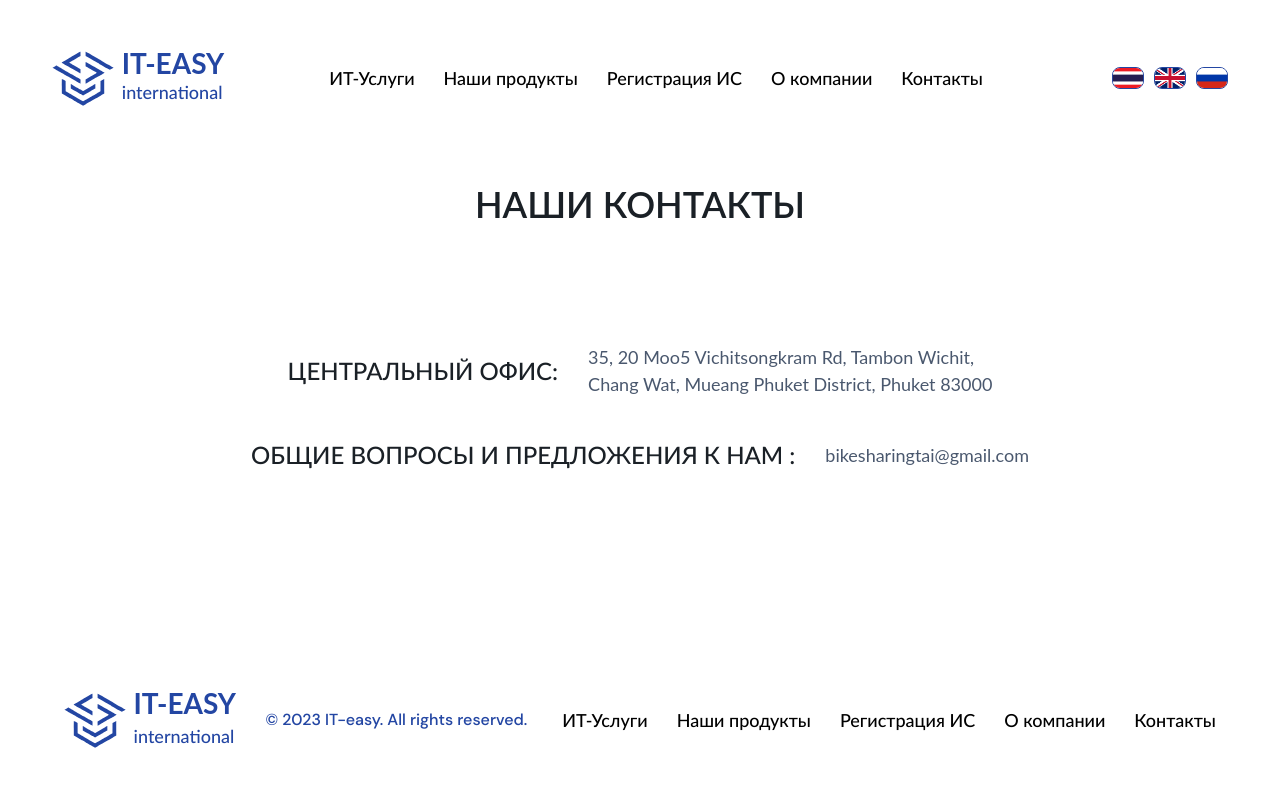
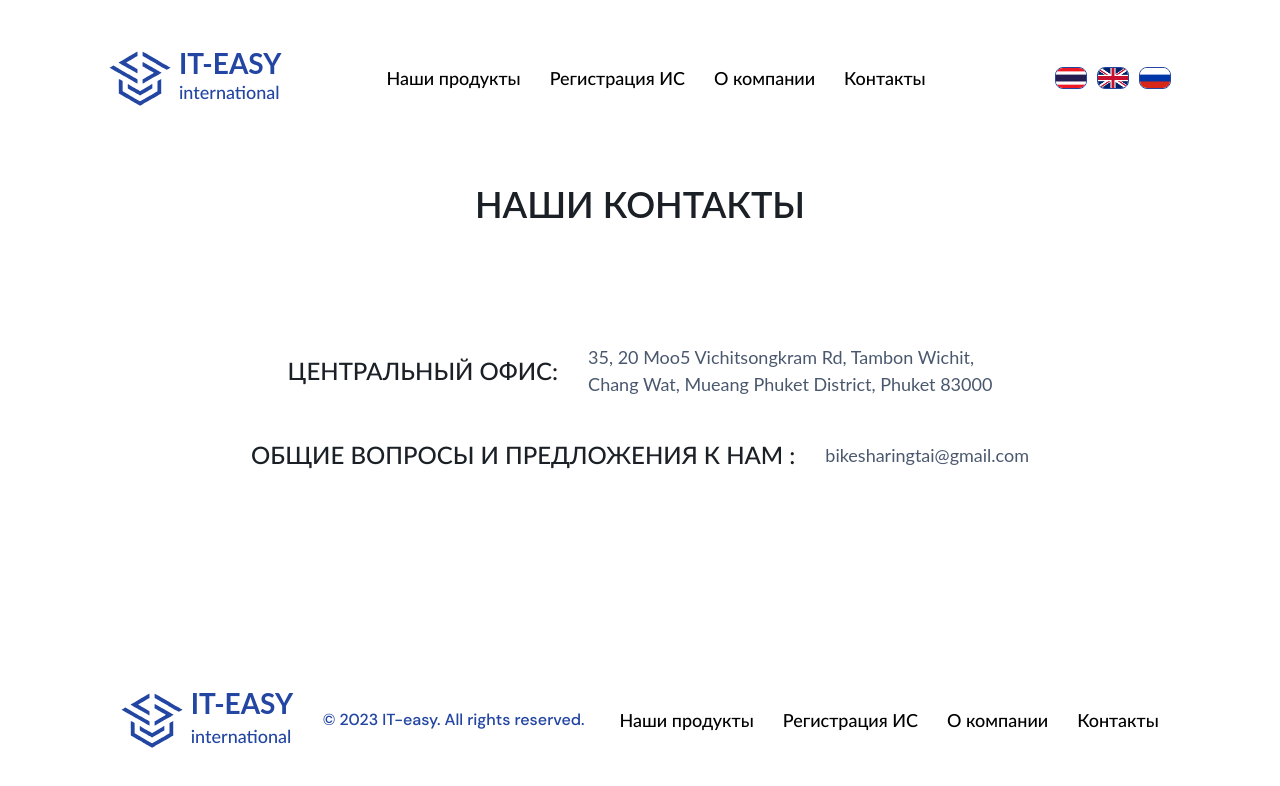
Before and after one commit to MaximEsin/It-easy, a React (Create React App) app: page /contacts in a window 1280 px wide. Shown: the top 786 px of the page. Built offline with nearby package versions, Linux system fonts and the light colour scheme; a web font is replaced by a local one.

Commit message:
Unused navItem disabled

```diff
--- a/src/components/Footer.jsx
+++ b/src/components/Footer.jsx
@@ -19,7 +19,7 @@ const Footer = () => {
           © 2023 IT-easy. All rights reserved.
         </p>
         <nav className={styles.footer__nav}>
-          <Link className={styles.footer__link} to="/services">
+          <Link className={styles.footer__disabled} to="/services">
             <p className={styles.footer__navItem}>{data.footerOne}</p>
           </Link>
           <Link className={styles.footer__link} to="/products">
--- a/src/components/Footer.module.scss
+++ b/src/components/Footer.module.scss
@@ -65,6 +65,10 @@
     transition: color 0.3s ease;
   }
 
+  &__disabled {
+    display: none;
+  }
+
   &__navItem:hover {
     color: rgba(35, 70, 163, 1);
   }
--- a/src/components/Header.jsx
+++ b/src/components/Header.jsx
@@ -42,7 +42,7 @@ const Header = () => {
                 : styles.header__burgerContainerClosed
             }
           >
-            <Link className={styles.header__navItem} to="/services">
+            <Link className={styles.header__disabled} to="/services">
               <span
                 onClick={() => toggleBurger()}
                 className={styles.header__span}
@@ -93,7 +93,7 @@ const Header = () => {
         </Link>
         <nav className={styles.header__nav}>
           <ul className={styles.header__navList}>
-            <li className={styles.header__navItem}>
+            <li className={styles.header__disabled}>
               <Link className={styles.header__navItem} to="/services">
                 {data.navOne}
               </Link>
--- a/src/components/Header.module.scss
+++ b/src/components/Header.module.scss
@@ -47,6 +47,10 @@
     color: rgba(0, 0, 0, 1);
     text-decoration: none;
     transition: color 0.3s ease;
+  }
+
+  &__disabled {
+    display: none;
   }
 
   &__navItem:hover {
```
